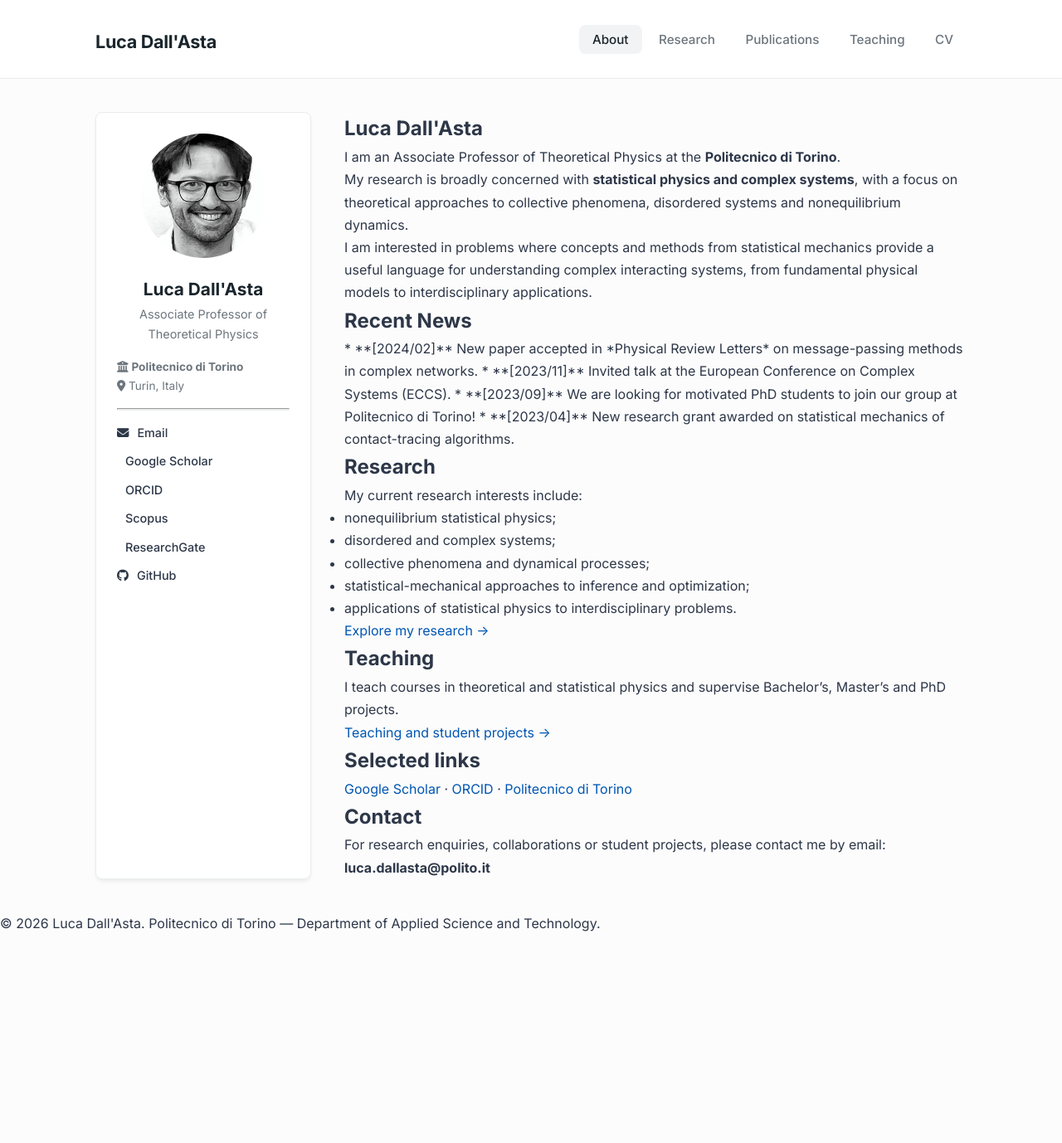
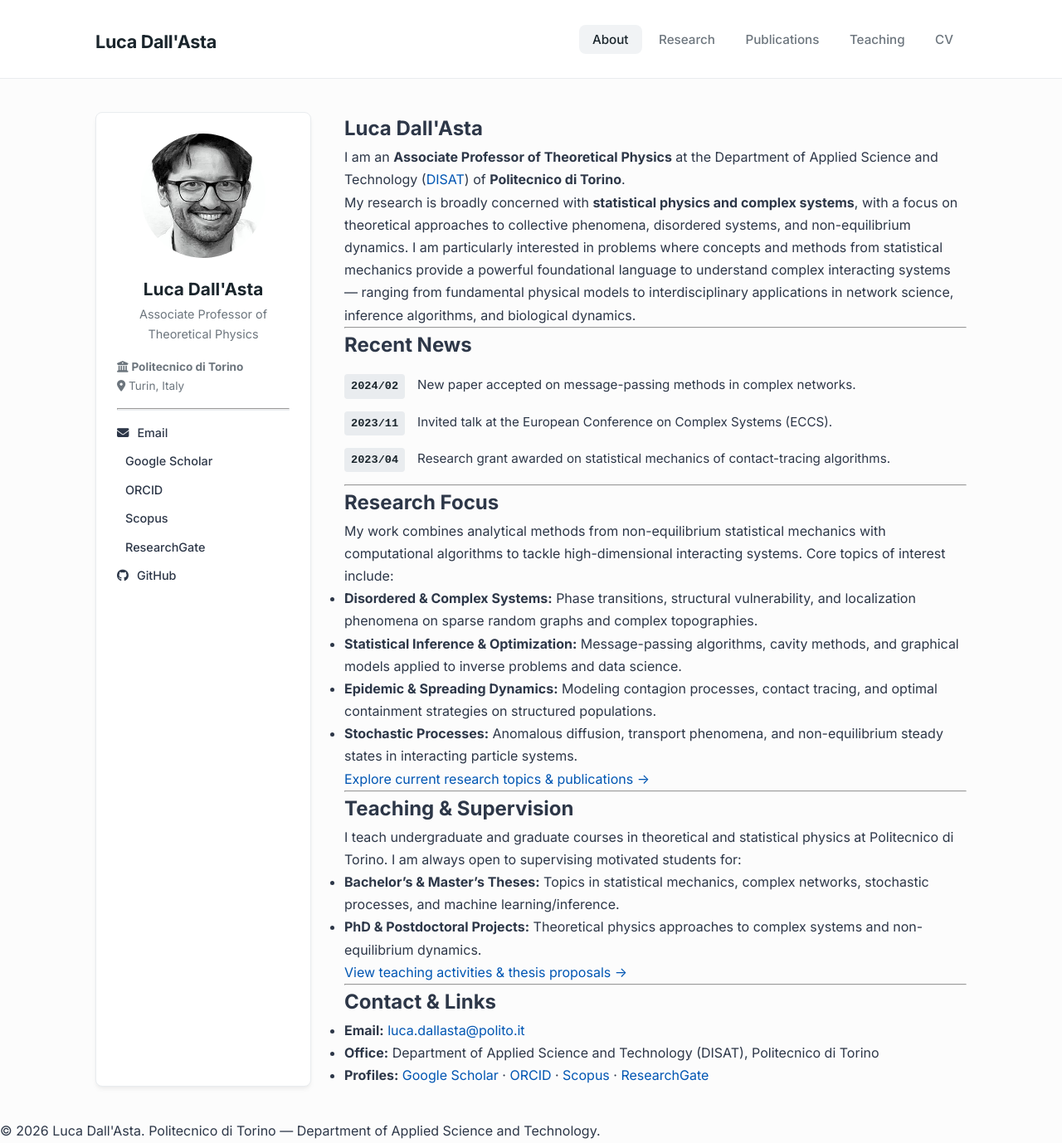
Before and after one commit to dallasta/dallasta.github.io, a Jekyll site: the page built from _pages/about.md, in a window 1280 px wide and 1378 px high. Shown: the whole window at 83% size. Built offline with Jekyll 4.4.1, drawn with Linux system fonts in a browser that asks for light colours; a style sheet for code colours, icons or effects is not loaded.

Commit message:
Add files via upload

```diff
--- a/_pages/about.md
+++ b/_pages/about.md
@@ -4,49 +4,57 @@ title: "Luca Dall'Asta"
 author_profile: true
 ---
 
-I am an Associate Professor of Theoretical Physics at the **Politecnico di Torino**.
+I am an **Associate Professor of Theoretical Physics** at the Department of Applied Science and Technology ([DISAT](https://www.disat.polito.it/)) of **Politecnico di Torino**.
 
-My research is broadly concerned with **statistical physics and complex systems**, with a focus on theoretical approaches to collective phenomena, disordered systems and nonequilibrium dynamics.
+My research is broadly concerned with **statistical physics and complex systems**, with a focus on theoretical approaches to collective phenomena, disordered systems, and non-equilibrium dynamics. I am particularly interested in problems where concepts and methods from statistical mechanics provide a powerful foundational language to understand complex interacting systems — ranging from fundamental physical models to interdisciplinary applications in network science, inference algorithms, and biological dynamics.
 
-I am interested in problems where concepts and methods from statistical mechanics provide a useful language for understanding complex interacting systems, from fundamental physical models to interdisciplinary applications.
+---
 
 ## Recent News
 
-<div class="news-section">
+<ul class="news-timeline">
+  <li class="news-item">
+    <span class="news-date">2024/02</span>
+    <span>New paper accepted on message-passing methods in complex networks.</span>
+  </li>
+  <li class="news-item">
+    <span class="news-date">2023/11</span>
+    <span>Invited talk at the European Conference on Complex Systems (ECCS).</span>
+  </li>
+  <li class="news-item">
+    <span class="news-date">2023/04</span>
+    <span>Research grant awarded on statistical mechanics of contact-tracing algorithms.</span>
+  </li>
+</ul>
 
-* **[2024/02]** New paper accepted in *Physical Review Letters* on message-passing methods in complex networks.
-* **[2023/11]** Invited talk at the European Conference on Complex Systems (ECCS).
-* **[2023/09]** We are looking for motivated PhD students to join our group at Politecnico di Torino!
-* **[2023/04]** New research grant awarded on statistical mechanics of contact-tracing algorithms.
+---
 
-</div>
+## Research Focus
 
-## Research
+My work combines analytical methods from non-equilibrium statistical mechanics with computational algorithms to tackle high-dimensional interacting systems. Core topics of interest include:
 
-My current research interests include:
+* **Disordered & Complex Systems:** Phase transitions, structural vulnerability, and localization phenomena on sparse random graphs and complex topographies.
+* **Statistical Inference & Optimization:** Message-passing algorithms, cavity methods, and graphical models applied to inverse problems and data science.
+* **Epidemic & Spreading Dynamics:** Modeling contagion processes, contact tracing, and optimal containment strategies on structured populations.
+* **Stochastic Processes:** Anomalous diffusion, transport phenomena, and non-equilibrium steady states in interacting particle systems.
 
-- nonequilibrium statistical physics;
-- disordered and complex systems;
-- collective phenomena and dynamical processes;
-- statistical-mechanical approaches to inference and optimization;
-- applications of statistical physics to interdisciplinary problems.
+[Explore current research topics & publications →](/research/)
 
-[Explore my research →](/research/)
+---
 
-## Teaching
+## Teaching & Supervision
 
-I teach courses in theoretical and statistical physics and supervise Bachelor's, Master's and PhD projects.
+I teach undergraduate and graduate courses in theoretical and statistical physics at Politecnico di Torino. I am always open to supervising motivated students for:
 
-[Teaching and student projects →](/teaching/)
+* **Bachelor's & Master's Theses:** Topics in statistical mechanics, complex networks, stochastic processes, and machine learning/inference.
+* **PhD & Postdoctoral Projects:** Theoretical physics approaches to complex systems and non-equilibrium dynamics.
 
-## Selected links
+[View teaching activities & thesis proposals →](/teaching/)
 
-[Google Scholar](https://scholar.google.com/citations?user=nZ8H4nsAAAAJ) ·
-[ORCID](https://orcid.org/0000-0002-3868-6188) ·
-[Politecnico di Torino](https://www.polito.it/)
+---
 
-## Contact
+## Contact & Links
 
-For research enquiries, collaborations or student projects, please contact me by email:
-
-**luca.dallasta@polito.it**
+* **Email:** [luca.dallasta@polito.it](mailto:luca.dallasta@polito.it)
+* **Office:** Department of Applied Science and Technology (DISAT), Politecnico di Torino
+* **Profiles:** [Google Scholar](https://scholar.google.it/citations?user=nZ8H4nsAAAAJ) · [ORCID](https://orcid.org/0000-0002-3868-6188) · [Scopus](https://www.scopus.com/authid/detail.uri?authorId=12792618900) · [ResearchGate](https://www.researchgate.net/profile/Luca-DallAsta)
```
